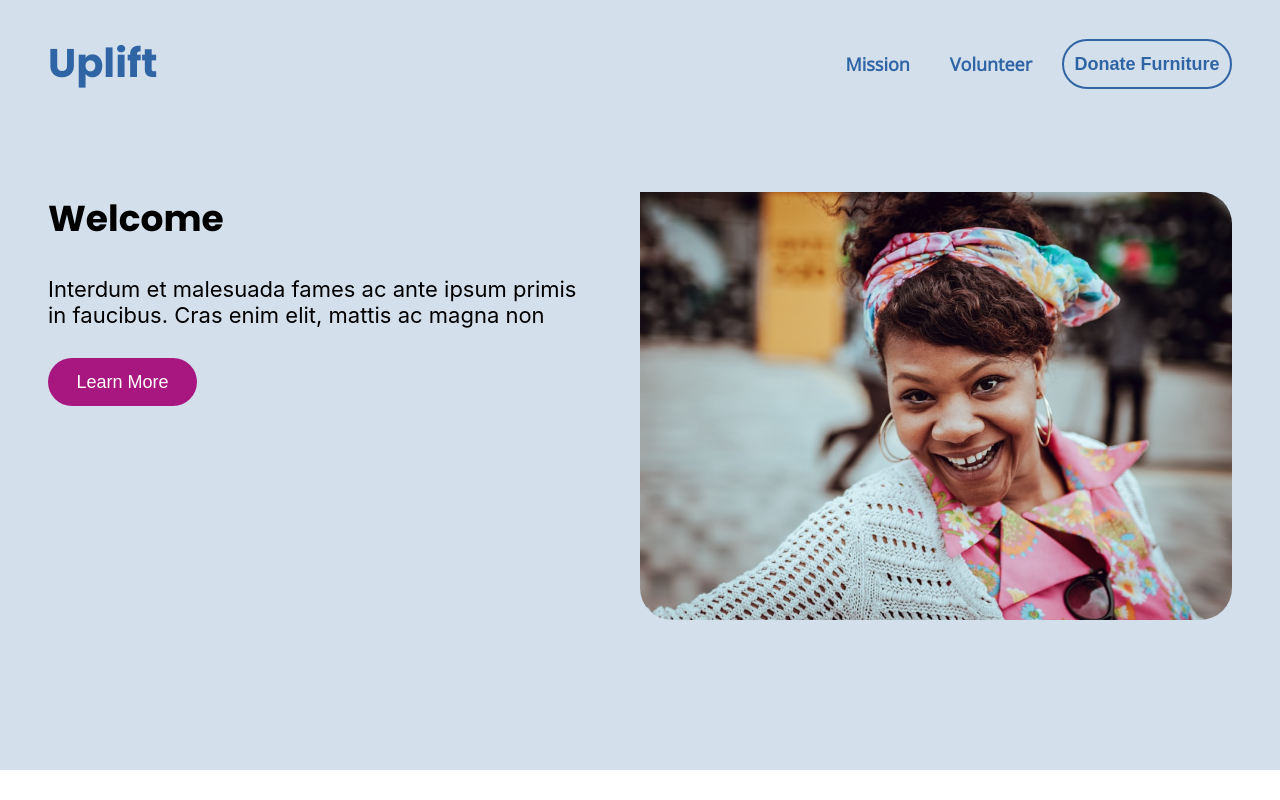
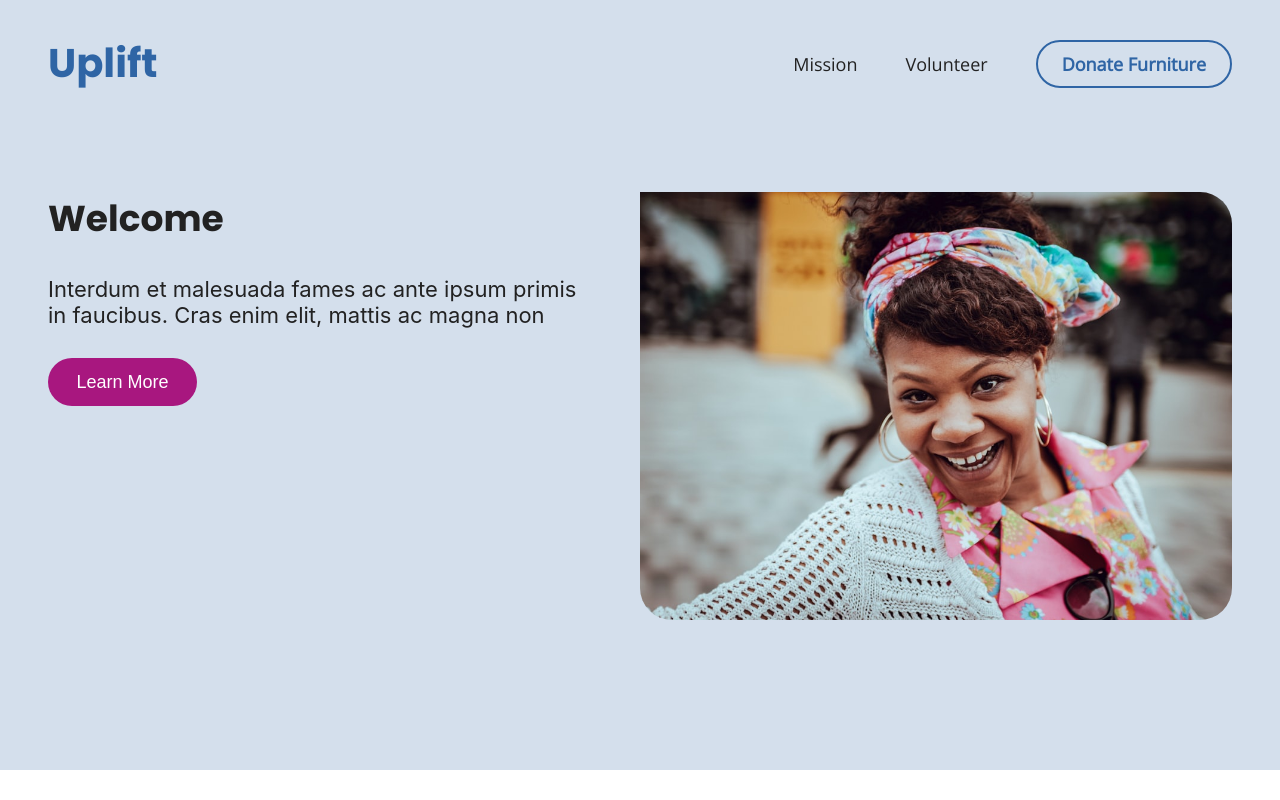
Before and after one commit to xCyziw/Wackathon, a React (Create React App) app: page / in a window 1280 px wide. Built offline with nearby package versions, Linux system fonts and the light colour scheme.

Commit message:
more navbar stylez

```diff
--- a/src/components/Navbar/style.css
+++ b/src/components/Navbar/style.css
@@ -24,28 +24,27 @@
 }
 
 .donate {
-    height: 50px;
-    width: 170px;
     color: white;
     background-color: inherit;
-    padding: 7px;
+    padding: 10px 24px !important;
     border: 2px solid #2F65A5;;
     border-radius: 99px;
+    font-family: 'Open Sans', sans-serif !important;
     color: #2F65A5;
     font-size: 18px;
-    font-weight: bold;
+    font-weight: 600;
 }
 
 .navButton {
-    color: #2F65A5 !important;
-    font-weight: bold !important;
-    margin-right: 20px !important;
+    color: #222222 !important;
+    font-weight: normal !important;
     font-size: 18px !important;
     font-family: 'Open Sans', sans-serif !important;
     height: 100%;
     background-color: inherit;
     border: none;
-    padding: 10px;
+    padding: 10px 48px 10px 0;
+    line-height: 25px !important;
 }
 
 .donate:hover {
--- a/src/index.css
+++ b/src/index.css
@@ -5,6 +5,7 @@ body {
     sans-serif;
   -webkit-font-smoothing: antialiased;
   -moz-osx-font-smoothing: grayscale;
+  color: #222222;
 }
 
 code {
@@ -13,7 +14,7 @@ code {
 }
 
 h1{
-  font-family: Poppins;
+  font-family: 'Poppins';
   font-style: normal;
   font-weight: bold;
   font-size: 36px;
@@ -23,7 +24,7 @@ h1{
 }
 
 .body22{
-font-family: Open Sans;
+font-family: 'Open Sans';
 font-style: normal;
 font-weight: normal;
 font-size: 22px;
@@ -31,15 +32,22 @@ line-height: 30px;
 }
 
 .body20{/* body - 20 */
-  font-family: Open Sans;
+  font-family: 'Open Sans';
   font-style: normal;
   font-weight: normal;
   font-size: 20px;
   line-height: 27px;
 }
+.body18 {/* body - 18 */
+font-family: 'Open Sans';
+font-style: normal;
+font-weight: normal;
+font-size: 18px;
+line-height: 25px;
+}
 
 h3 {
-  font-family: Poppins;
+  font-family: 'Poppins';
   font-style: normal;
   font-weight: 600;
   font-size: 28px;
@@ -52,7 +60,7 @@ h3 {
 }
 
 h2{
-  font-family: Poppins;
+  font-family: 'Poppins';
   font-style: normal;
   font-weight: bold;
   font-size: 24px;
```
